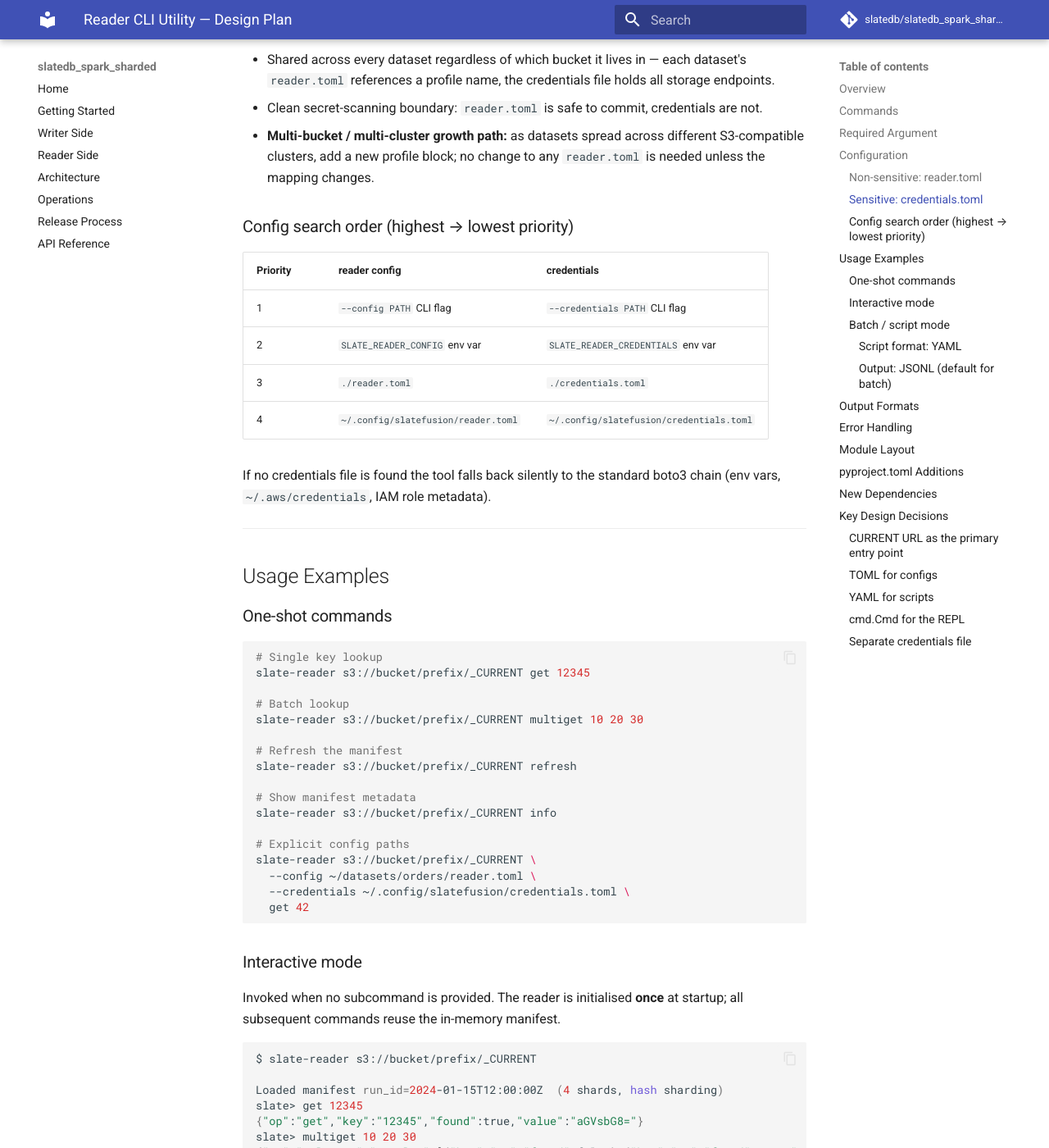
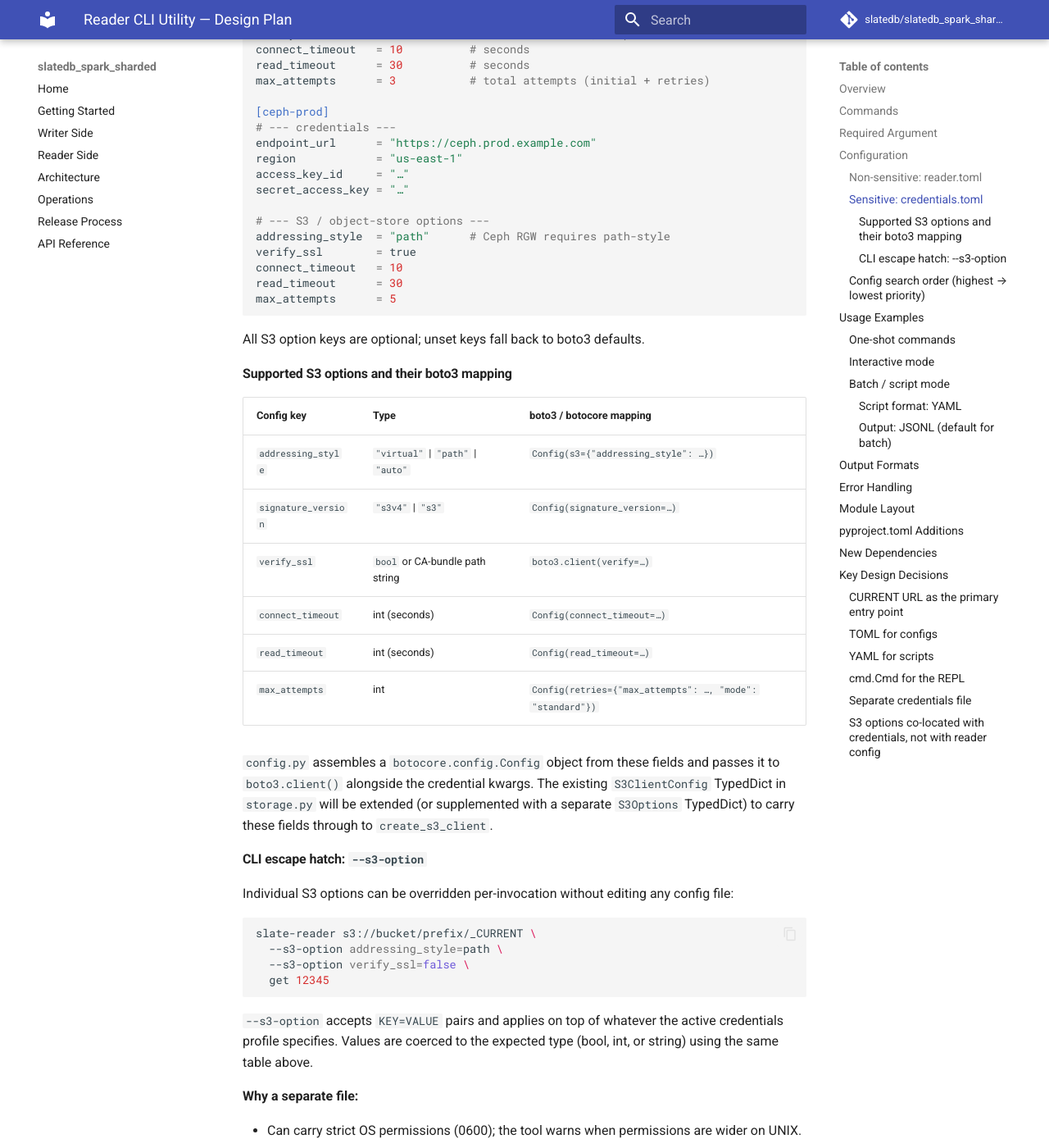
Before and after one commit to elkin/shardyfusion, an MkDocs documentation site: the page built from docs/reader-cli-plan.md, in a window 1280 px wide and 1400 px high, scrolled down 1882 px. Shown: the whole window at 82% size. Built offline with MkDocs 1.6.1 and Material for MkDocs 9.7.7, drawn with Linux system fonts in a browser that asks for light colours; comment, search, counter and statistics services are not loaded; some of the changed text lies outside the part shown.

Commit message:
docs(cli-plan): add S3 object store options to credentials profile and CLI
- Extend credentials.toml profiles with S3 connection options:
  addressing_style, signature_version, verify_ssl, connect_timeout,
  read_timeout, max_attempts
- Add boto3/botocore mapping table for each option
- Note that config.py assembles botocore.config.Config from these fields
- Add --s3-option KEY=VALUE CLI flag for per-invocation overrides
- Add design rationale: S3 options belong with the endpoint (credentials),
  not with the dataset (reader.toml)

https://claude.ai/code/session_012ojBaZjaHKFKutTUHaXv6u

````diff
--- a/docs/reader-cli-plan.md
+++ b/docs/reader-cli-plan.md
@@ -61,20 +61,76 @@ null_repr      = "null"        # string representation for missing keys
 
 ### Sensitive: `credentials.toml`
 
+Each profile carries both credentials and the S3 connection options that are
+specific to that storage endpoint. Keeping them together means every dataset
+config only needs to name a profile; all endpoint behaviour follows automatically.
+
 ```toml
 [default]
+# --- credentials ---
 endpoint_url      = "https://s3.amazonaws.com"   # omit for real AWS
 region            = "us-east-1"
 access_key_id     = "AKID…"
 secret_access_key = "SECRET…"
 # session_token   = ""   # optional
 
+# --- S3 / object-store options ---
+addressing_style  = "virtual"   # virtual | path | auto
+signature_version = "s3v4"      # s3v4 | s3
+verify_ssl        = true        # false to disable; or path to CA bundle
+connect_timeout   = 10          # seconds
+read_timeout      = 30          # seconds
+max_attempts      = 3           # total attempts (initial + retries)
+
 [ceph-prod]
+# --- credentials ---
 endpoint_url      = "https://ceph.prod.example.com"
 region            = "us-east-1"
 access_key_id     = "…"
 secret_access_key = "…"
+
+# --- S3 / object-store options ---
+addressing_style  = "path"      # Ceph RGW requires path-style
+verify_ssl        = true
+connect_timeout   = 10
+read_timeout      = 30
+max_attempts      = 5
 ```
+
+All S3 option keys are optional; unset keys fall back to boto3 defaults.
+
+#### Supported S3 options and their boto3 mapping
+
+| Config key | Type | boto3 / botocore mapping |
+|---|---|---|
+| `addressing_style` | `"virtual"` \| `"path"` \| `"auto"` | `Config(s3={"addressing_style": …})` |
+| `signature_version` | `"s3v4"` \| `"s3"` | `Config(signature_version=…)` |
+| `verify_ssl` | `bool` or CA-bundle path string | `boto3.client(verify=…)` |
+| `connect_timeout` | int (seconds) | `Config(connect_timeout=…)` |
+| `read_timeout` | int (seconds) | `Config(read_timeout=…)` |
+| `max_attempts` | int | `Config(retries={"max_attempts": …, "mode": "standard"})` |
+
+`config.py` assembles a `botocore.config.Config` object from these fields and
+passes it to `boto3.client()` alongside the credential kwargs.  The existing
+`S3ClientConfig` TypedDict in `storage.py` will be extended (or supplemented
+with a separate `S3Options` TypedDict) to carry these fields through to
+`create_s3_client`.
+
+#### CLI escape hatch: `--s3-option`
+
+Individual S3 options can be overridden per-invocation without editing any
+config file:
+
+```bash
+slate-reader s3://bucket/prefix/_CURRENT \
+  --s3-option addressing_style=path \
+  --s3-option verify_ssl=false \
+  get 12345
+```
+
+`--s3-option` accepts `KEY=VALUE` pairs and applies on top of whatever the
+active credentials profile specifies. Values are coerced to the expected type
+(bool, int, or string) using the same table above.
 
 **Why a separate file:**
 
@@ -124,6 +180,12 @@ slate-reader s3://bucket/prefix/_CURRENT info
 slate-reader s3://bucket/prefix/_CURRENT \
   --config ~/datasets/orders/reader.toml \
   --credentials ~/.config/slatefusion/credentials.toml \
+  get 42
+
+# Override S3 options inline (takes precedence over credentials.toml)
+slate-reader s3://bucket/prefix/_CURRENT \
+  --s3-option addressing_style=path \
+  --s3-option verify_ssl=false \
   get 42
 ```
 
@@ -236,8 +298,9 @@ slatedb_spark_sharded/
     ├── __init__.py          # exports main()
     ├── app.py               # click top-level group + subcommands (get, multiget,
     │                        #   refresh, info, exec)
-    ├── config.py            # ReaderConfig + CredentialsConfig dataclasses,
-    │                        #   TOML loaders, search-order resolution
+    ├── config.py            # ReaderConfig, CredentialsProfile + S3Options dataclasses,
+    │                        #   TOML loaders, search-order resolution,
+    │                        #   botocore.config.Config assembly
     ├── interactive.py       # cmd.Cmd REPL backed by SlateShardedReader
     ├── batch.py             # YAML script loader + sequential executor
     ├── output.py            # formatters: json, jsonl, table, text
@@ -308,3 +371,12 @@ Mirrors the pattern already established by `~/.aws/credentials`. One file per
 user/machine, multiple named profiles for multiple storage clusters. Each
 dataset config references a profile name, so rotating or adding credentials
 never requires touching dataset configs.
+
+### S3 options co-located with credentials, not with reader config
+Connection behaviour (`addressing_style`, timeouts, SSL, retries) is a property
+of the storage endpoint, not of the dataset or the read workload. Ceph always
+needs `addressing_style=path`; a slow WAN cluster always needs higher timeouts —
+regardless of which dataset is being read. Placing these options in the
+credentials profile means they travel with the endpoint, not with each
+`reader.toml`. The `--s3-option` CLI flag covers one-off overrides without
+touching either file.
````
